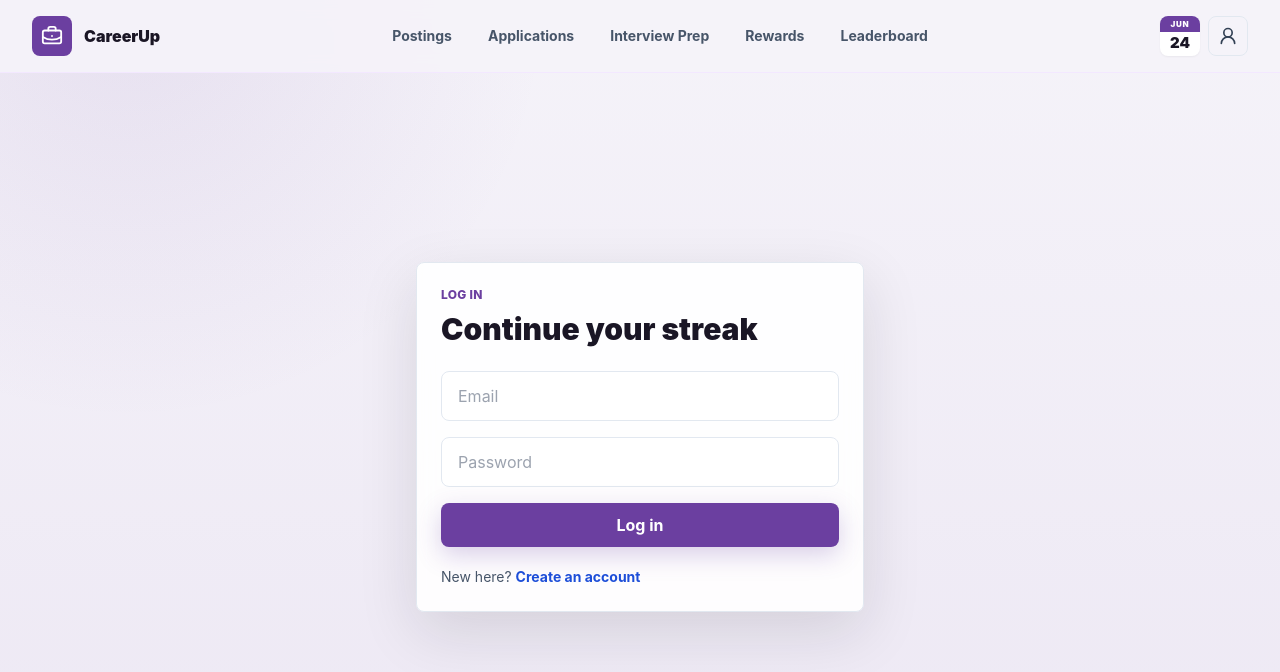
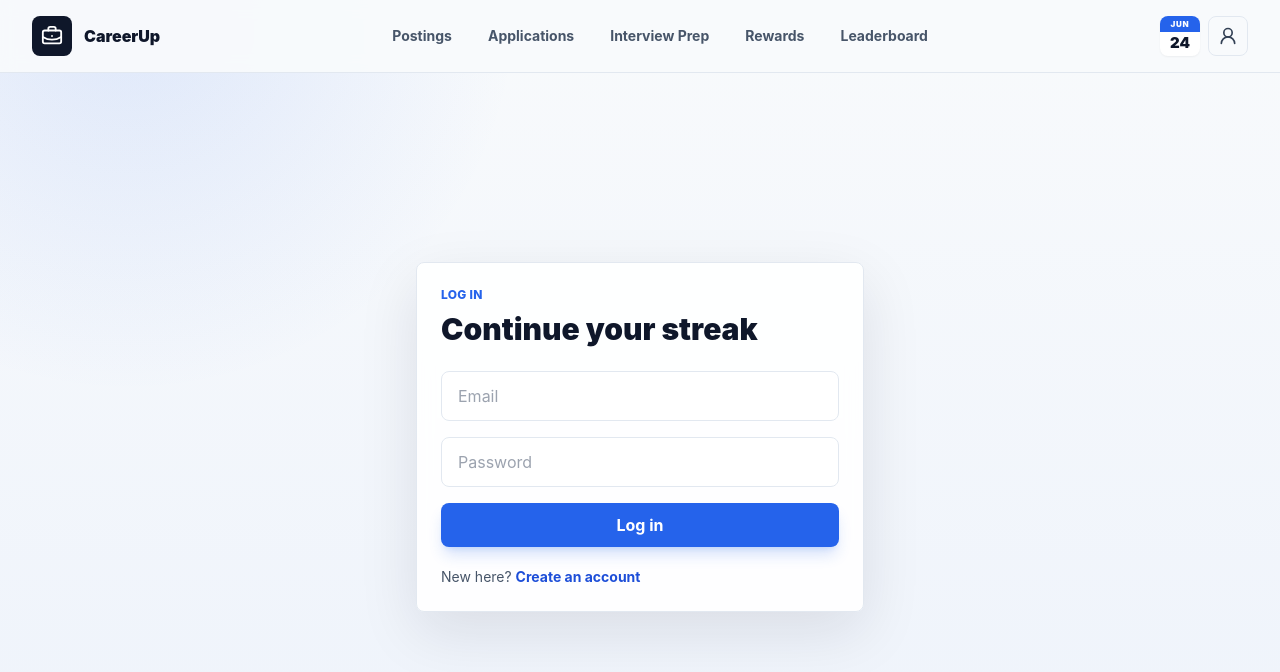
Before and after one commit to Varun-gull/CareerUp, a Next.js app: page /login in a window 1280 px wide. Shown: the top 672 px of the page. Built offline with nearby package versions, Linux system fonts and the light colour scheme; no server answers.

Commit message:
Revert "Apply purple color palette across app — dark purple brand, lavender backgrounds"
This reverts commit d978902ceff334b90d123392f13b6234dc2fa9ac.

```diff
--- a/app/globals.css
+++ b/app/globals.css
@@ -14,9 +14,9 @@ body {
   margin: 0;
   min-height: 100vh;
   background:
-    radial-gradient(circle at 10% 0%, rgba(107, 63, 160, 0.10), transparent 30%),
-    linear-gradient(180deg, #f5f3f9 0%, #ede8f4 100%);
-  color: #1a1625;
+    radial-gradient(circle at 10% 0%, rgba(37, 99, 235, 0.12), transparent 28%),
+    linear-gradient(180deg, #f8fafc 0%, #eef3fb 100%);
+  color: #0f172a;
   font-family: Inter, ui-sans-serif, system-ui, -apple-system, BlinkMacSystemFont, "Segoe UI", sans-serif;
 }
 
@@ -42,23 +42,14 @@ textarea {
   }
 
   .eyebrow {
-    @apply text-xs font-extrabold uppercase tracking-wide;
-    color: #6b3fa0;
+    @apply text-xs font-extrabold uppercase tracking-wide text-blue-600;
   }
 
   .primary-button {
-    @apply inline-flex min-h-11 items-center justify-center rounded-lg px-5 font-bold text-white shadow-lg transition;
-    background-color: #6b3fa0;
-    box-shadow: 0 8px 24px rgba(107, 63, 160, 0.25);
-  }
-  .primary-button:hover {
-    background-color: #5a3388;
+    @apply inline-flex min-h-11 items-center justify-center rounded-lg bg-blue-600 px-5 font-bold text-white shadow-lg shadow-blue-600/20 transition hover:bg-blue-700;
   }
 
   .secondary-button {
-    @apply inline-flex min-h-11 items-center justify-center rounded-lg border border-purple-200 bg-white px-5 font-bold text-slate-900 transition hover:border-purple-400;
-  }
-  .secondary-button:hover {
-    color: #6b3fa0;
+    @apply inline-flex min-h-11 items-center justify-center rounded-lg border border-slate-200 bg-white px-5 font-bold text-slate-900 transition hover:border-blue-300 hover:text-blue-700;
   }
 }
--- a/components/NavLinks.tsx
+++ b/components/NavLinks.tsx
@@ -25,8 +25,8 @@ export function NavLinks() {
             className={clsx(
               "rounded-lg px-4 py-2 text-sm font-bold transition-colors",
               active
-                ? "bg-white text-[#6b3fa0] shadow-sm ring-1 ring-purple-200 font-extrabold"
-                : "text-slate-600 hover:bg-white/60 hover:text-[#6b3fa0]"
+                ? "bg-white text-ink shadow-sm ring-1 ring-slate-200"
+                : "text-slate-600 hover:bg-white/70 hover:text-ink"
             )}
           >
             {item.label}
--- a/components/Navbar.tsx
+++ b/components/Navbar.tsx
@@ -16,7 +16,7 @@ function CalendarWidget() {
       className="relative hidden h-10 w-10 select-none items-center justify-center overflow-hidden rounded-lg bg-white shadow-sm hover:shadow-md transition-shadow sm:flex flex-col gap-0"
       aria-label="Calendar"
     >
-      <span className="absolute top-0 left-0 right-0 h-[16px] bg-[#6b3fa0] flex items-center justify-center">
+      <span className="absolute top-0 left-0 right-0 h-[16px] bg-blue-600 flex items-center justify-center">
         <span className="text-[8px] font-black tracking-widest text-white uppercase leading-none">{month}</span>
       </span>
       <span className="relative mt-3 text-[15px] font-black text-ink leading-none">{day}</span>
@@ -41,10 +41,10 @@ export async function Navbar() {
   const initials = user ? getInitials(profile?.name ?? user.email ?? "CareerUp") : "";
 
   return (
-    <header className="sticky top-0 z-30 border-b border-purple-100 bg-[#f5f3f9]/95 backdrop-blur">
+    <header className="sticky top-0 z-30 border-b border-slate-200 bg-slate-50/95 backdrop-blur">
       <nav className="page-shell flex items-center justify-between gap-4 py-4">
         <Link href="/dashboard" className="flex items-center gap-3 font-black text-ink">
-          <span className="flex h-10 w-10 items-center justify-center rounded-lg bg-[#6b3fa0] text-white">
+          <span className="flex h-10 w-10 items-center justify-center rounded-lg bg-ink text-white">
             <BriefcaseBusiness size={22} />
           </span>
           <span>CareerUp</span>
--- a/tailwind.config.ts
+++ b/tailwind.config.ts
@@ -9,17 +9,17 @@ const config: Config = {
   theme: {
     extend: {
       colors: {
-        ink: "#1a1625",
-        navy: "#221b35",
-        panel: "#f5f3f9",
-        muted: "#9b8dba",
-        brand: "#6b3fa0",
-        sky: "#c4a8d8",
+        ink: "#0f172a",
+        navy: "#111827",
+        panel: "#ffffff",
+        muted: "#64748b",
+        brand: "#2563eb",
+        sky: "#38bdf8",
         success: "#10b981",
         warning: "#f59e0b"
       },
       boxShadow: {
-        soft: "0 20px 60px rgba(26, 22, 37, 0.12)"
+        soft: "0 20px 60px rgba(15, 23, 42, 0.10)"
       }
     }
   },
```
